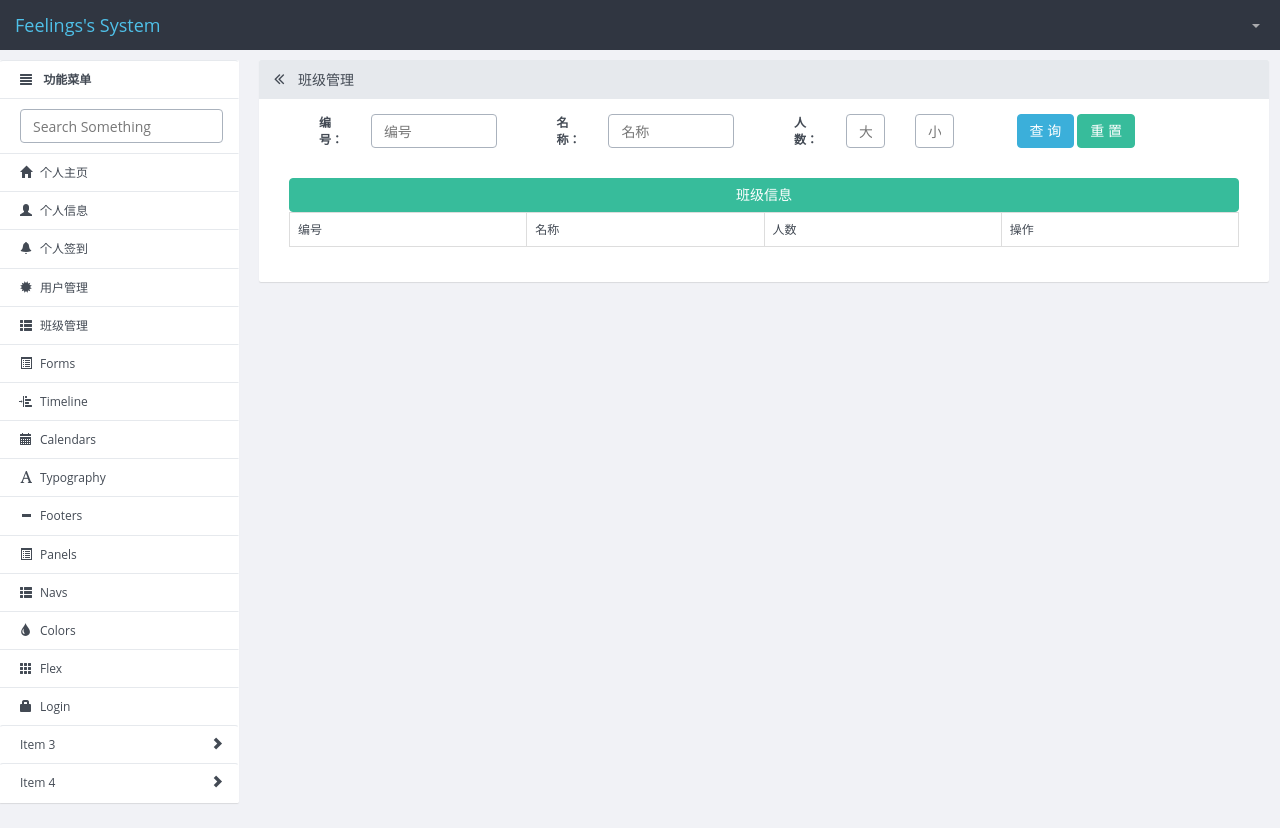
After one commit to FeelingsLw/flask_tree, a Flask app: page /clazz/ in a window 1280 px wide; the page is wider, and only the part inside the window is pictured. The commit adds this page. Run offline with Flask 2, Linux system fonts and the light colour scheme; data that the repository does not hold is empty.

Commit message:
增加clazz管理与测试数据

```diff
--- a/apps/__init__.py
+++ b/apps/__init__.py
@@ -36,3 +36,8 @@ dictConfig({
 })
 
 from apps import filter
+from flask_restful import Api
+
+api = Api(app)
+from apps.clazz import clazz
+app.register_blueprint(clazz)
--- /dev/null
+++ b/apps/clazz/__init__.py
@@ -0,0 +1,5 @@
+from flask import Blueprint
+
+clazz = Blueprint('clazz',__name__,url_prefix='/clazz')
+
+from . import view
--- /dev/null
+++ b/apps/clazz/view.py
@@ -0,0 +1,26 @@
+from apps import api
+from flask import request,render_template,jsonify
+from flask_restful import reqparse,Resource
+from apps.model import Clazz
+from . import clazz
+@clazz.route('/')
+def index():
+    return render_template('clazz/index.html')
+
+pareser = reqparse.RequestParser()
+class ClazzList(Resource):
+    def get(self):
+        def remove(v):
+            v.pop('_sa_instance_state')
+            return v
+        clazzs = [remove(c.__dict__) for c in Clazz.query.all()]
+        return jsonify(clazzs)
+class ClazzView(Resource):
+    def get(self):
+        clazzs = Clazz.query.all()
+        return '',404
+    def post(self):
+        args= reqparse.parse_args()
+
+api.add_resource(ClazzView,'/clazzs/')
+api.add_resource(ClazzList,'/clazz_list/')
--- /dev/null
+++ b/apps/templates/clazz/index.html
@@ -0,0 +1,72 @@
+{% extends '/common/index_base.html'%}
+{% block title%}
+班级管理
+{% endblock%}
+{% block panel_title%}
+班级管理
+{% endblock%}
+{% block info %}
+<div class="content-row">
+    <form>
+        <div class="form-group col-md-3">
+            <div class="col-md-3 "><label class="control-label">编号：</label></div>
+            <div class="col-md-9"><input id="cno" type="text" class="form-control" placeholder="编号">
+            </div>
+        </div>
+        <div class="form-group col-md-3">
+            <div class="col-md-3"><label class="control-label">名称：</label></div>
+            <div class="col-md-9"><input id="cname" type="text" class="form-control" placeholder="名称">
+            </div>
+        </div>
+        <div class="form-group col-md-3">
+            <div class="col-md-3">
+                <label class="control-label">人数：</label>
+            </div>
+            <div class="col-md-4">
+                <input name="min" type="text" class="col-md-3 form-control" placeholder="大于">
+            </div>
+            <div class="col-md-4">
+                <input name="max" type="text" class="col-md-3 form-control" placeholder="小于"">
+        </div>
+    </div>
+        <div class=" form-group col-md-3">
+                <input type="button" class="btn btn-primary" value="查 询" onclick="do_search()">
+                <input id="reset" type="button" class="btn btn-info" value="重 置">
+            </div>
+    </form>
+</div>
+<div class="content-row">
+    <button type="button" class="btn btn-info btn-block" data-toggle="tooltip" data-placement="top" title=""
+        data-original-title="Tooltip on top">班级信息
+    </button>
+    <table class="table table-bordered">
+
+        <tr>
+            <td>编号</td>
+            <td>名称</td>
+            <td>人数</td>
+            <td>操作</td>
+        </tr>
+    </table>
+</div>
+{% endblock%}
+{% block script %}
+<script>
+    $(function(){
+        init_data()
+    })
+    function init_data(){
+        $.ajax({
+            url:"/clazz_list",
+            method:"get",
+            success:function(rs){
+                for(var i = 0; i< rs.length;i++){
+                    trs = '<tr><td>'+rs[i].id+'</td><td><input type="text" class="form-control" value="'+rs[i].name+'"/></td><td><input type="text" class="form-control" value="'+rs[i].count+'"/></td><td><input type="button" class="btn btn-primary" value="提 交" onclick="do_update()"></td></tr>'
+                    $('table').append(trs)
+                }
+
+            }
+        })
+    }
+</script>
+{% endblock %}
--- a/apps/templates/common/index_base.html
+++ b/apps/templates/common/index_base.html
@@ -49,8 +49,8 @@
                        <li class="list-group-item"><a href="{{ url_for('qd.qd') }}"><i class="glyphicon glyphicon-bell"></i>个人签到</a>
                     <li class="list-group-item"><a href="{{ url_for('user.get_user')}}"><i class="glyphicon glyphicon-certificate"></i>用户管理
                     </a></li>
-                    <li class="list-group-item"><a href="list.html"><i class="glyphicon glyphicon-th-list"></i>Tables
-                        and List </a></li>
+                    <li class="list-group-item"><a href="{{ url_for('clazz.index')}}"><i class="glyphicon glyphicon-th-list"></i>班级管理
+                    </a></li>
                     <li class="list-group-item"><a href="forms.html"><i
                             class="glyphicon glyphicon-list-alt"></i>Forms</a></li>
 
```
Also changed, not shown: test_db_data.py (added, +47 -0 lines).
